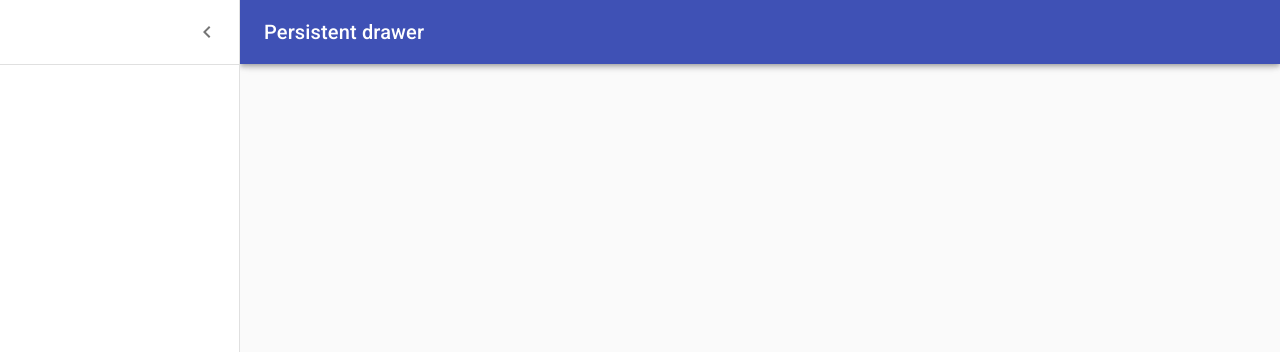
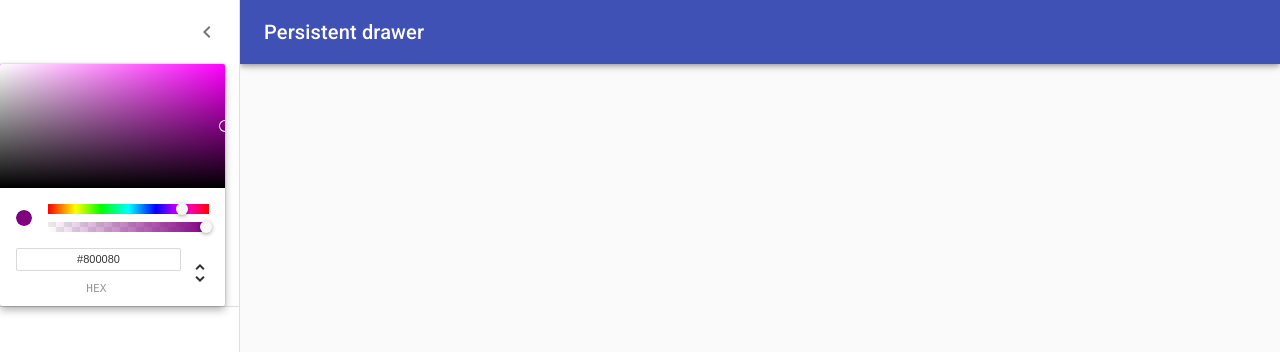
Before and after one commit to super8989/React_colors_app, a React (Create React App) app: page /palette/new in a window 1280 px wide. Both pictures are taken after a click on the button "Open drawer". Shown: the top 352 px of the page. Built offline with nearby package versions, Linux system fonts and the light colour scheme.

Commit message:
imported ChromePicker from react-color library

```diff
--- a/package.json
+++ b/package.json
@@ -9,6 +9,7 @@
     "chroma-js": "^2.1.0",
     "rc-slider": "^8.7.1",
     "react": "^16.12.0",
+    "react-color": "^2.17.3",
     "react-copy-to-clipboard": "^5.0.2",
     "react-dom": "^16.12.0",
     "react-router-dom": "^5.1.2",
--- a/src/NewPaletteForm.js
+++ b/src/NewPaletteForm.js
@@ -1,4 +1,5 @@
 import React, { Component } from "react";
+
 import classNames from "classnames";
 import { withStyles } from "@material-ui/core/styles";
 import Drawer from "@material-ui/core/Drawer";
@@ -10,6 +11,8 @@ import Divider from "@material-ui/core/Divider";
 import IconButton from "@material-ui/core/IconButton";
 import MenuIcon from "@material-ui/icons/Menu";
 import ChevronLeftIcon from "@material-ui/icons/ChevronLeft";
+
+import { ChromePicker } from "react-color";
 
 const drawerWidth = 240;
 
@@ -124,6 +127,10 @@ class NewPaletteForm extends Component {
 							<ChevronLeftIcon />
 						</IconButton>
 					</div>
+					<ChromePicker
+						color='purple'
+						onChangeComplete={newColor => console.log(newColor)}
+					/>
 					<Divider />
 				</Drawer>
 				<main
```
Also changed, not shown: 1 other file (tests, documents, lock files or other folders).
